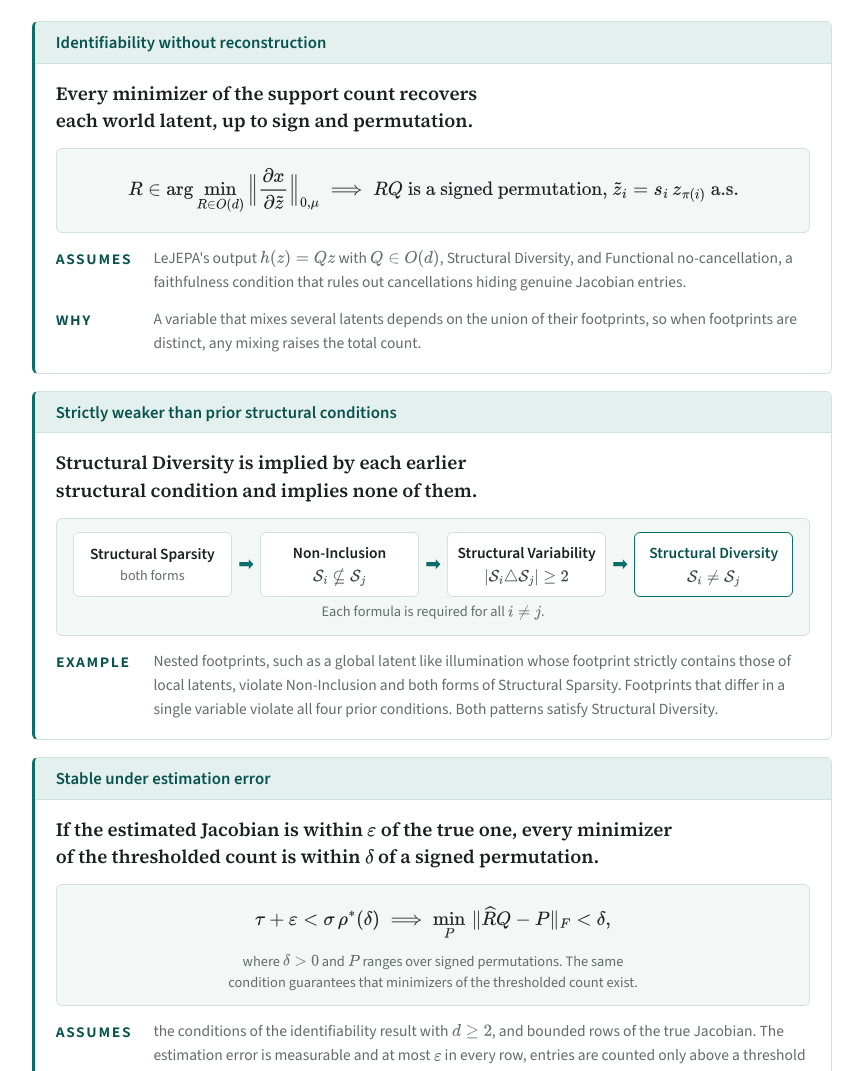
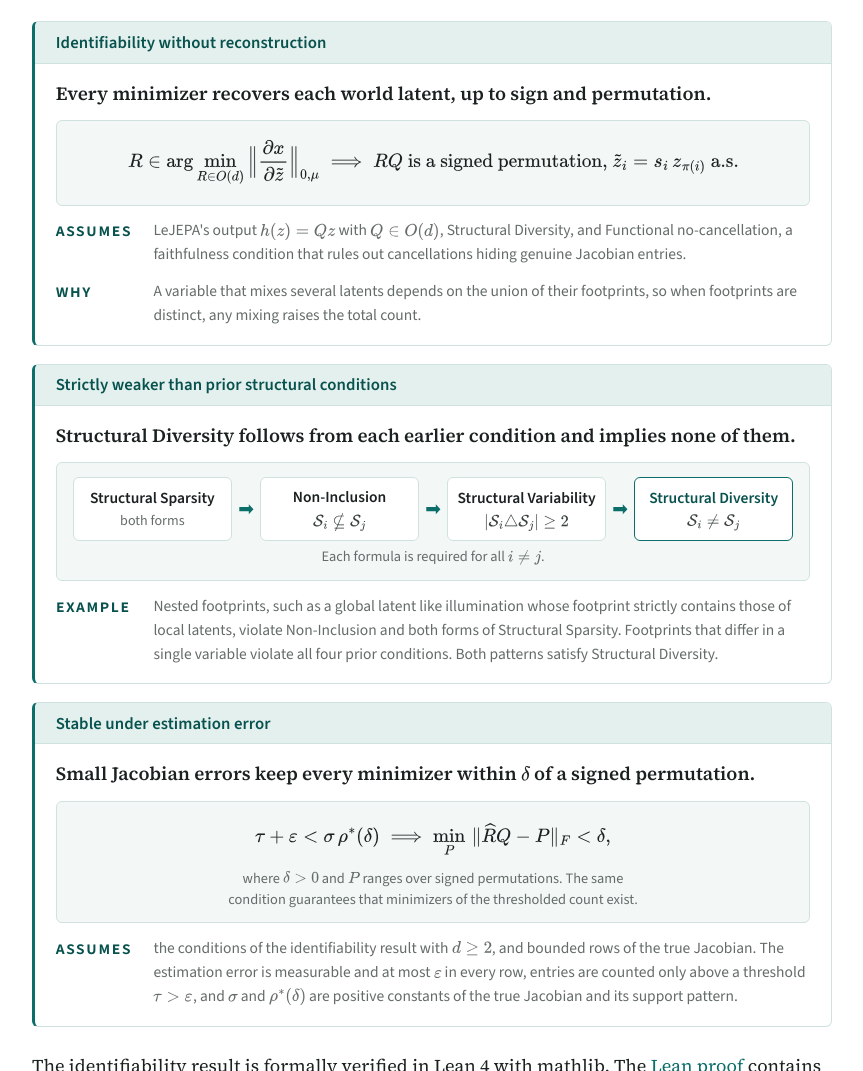
Before and after one commit to dsreg/dsreg.github.io, a plain HTML site: page index.html in a window 1280 px wide. Shown: the part 3476-4547 px from the top of the page, without its empty margins (208-1071 px from the left). Drawn offline with nearby package versions, Linux system fonts and the light colour scheme.

Commit message:
Fit the result takeaways on one line

```diff
--- a/index.html
+++ b/index.html
@@ -247,7 +247,7 @@ figcaption .label { font-family: var(--font-sans); font-weight: 600; color: var(
   display: flex; flex-direction: column; gap: 0.8rem;
   padding: 1rem clamp(0.95rem, 3vw, 1.3rem) 1.1rem;
 }
-.result .takeaway { font-size: 1.17rem; line-height: 1.48; font-weight: 600; color: var(--fg); text-wrap: balance; }
+.result .takeaway { font-size: 1.17rem; line-height: 1.48; font-weight: 600; color: var(--fg); text-wrap: pretty; }
 .key {
   display: flex; flex-direction: column; align-items: stretch; gap: 0.35rem;
   padding: 0.75rem clamp(0.6rem, 2.4vw, 1rem);
@@ -466,7 +466,7 @@ window.MathJax = {
       <div class="result" role="group" aria-labelledby="res-ident">
         <h3 id="res-ident">Identifiability without reconstruction</h3>
         <div class="result-body">
-          <p class="takeaway">Every minimizer of the support count recovers each world latent, up to sign and permutation.</p>
+          <p class="takeaway">Every minimizer recovers each world latent, up to sign and permutation.</p>
           <div class="key">
             <div class="math-block k-wide">\[ R \in \arg\min_{R\in O(d)} \Big\|\frac{\partial x}{\partial \tilde z}\Big\|_{0,\mu} \;\Longrightarrow\; RQ \text{ is a signed permutation, } \tilde z_i = s_i\, z_{\pi(i)} \text{ a.s.} \]</div>
             <div class="math-block k-narrow">\[ \begin{gathered} R \in \arg\min_{R\in O(d)} \Big\|\frac{\partial x}{\partial \tilde z}\Big\|_{0,\mu} \\ \Longrightarrow\; RQ \text{ is a signed permutation,} \\ \tilde z_i = s_i\, z_{\pi(i)} \text{ a.s.} \end{gathered} \]</div>
@@ -478,7 +478,7 @@ window.MathJax = {
       <div class="result" role="group" aria-labelledby="res-weaker">
         <h3 id="res-weaker">Strictly weaker than prior structural conditions</h3>
         <div class="result-body">
-          <p class="takeaway">Structural Diversity is implied by each earlier structural condition and implies none of them.</p>
+          <p class="takeaway">Structural Diversity follows from each earlier condition and implies none of them.</p>
           <div class="key">
             <ol class="chain" aria-label="Each condition implies the next">
               <li class="chain-step"><span class="chain-name">Structural Sparsity</span><span class="chain-def chain-sub">both forms</span></li>
@@ -497,7 +497,7 @@ window.MathJax = {
       <div class="result" role="group" aria-labelledby="res-stable">
         <h3 id="res-stable">Stable under estimation error</h3>
         <div class="result-body">
-          <p class="takeaway">If the estimated Jacobian is within \(\varepsilon\) of the true one, every minimizer of the thresholded count is within \(\delta\) of a signed permutation.</p>
+          <p class="takeaway">Small Jacobian errors keep every minimizer within \(\delta\) of a signed permutation.</p>
           <div class="key">
             <div class="math-block m-wide">\[ \tau+\varepsilon<\sigma\,\rho^*(\delta) \;\Longrightarrow\; \min_{P}\,\|\widehat R Q-P\|_F<\delta , \]</div>
             <div class="math-block m-narrow">\[ \begin{gathered} \tau+\varepsilon<\sigma\,\rho^*(\delta) \\ \Longrightarrow\; \min_{P}\,\|\widehat R Q-P\|_F<\delta , \end{gathered} \]</div>
```
